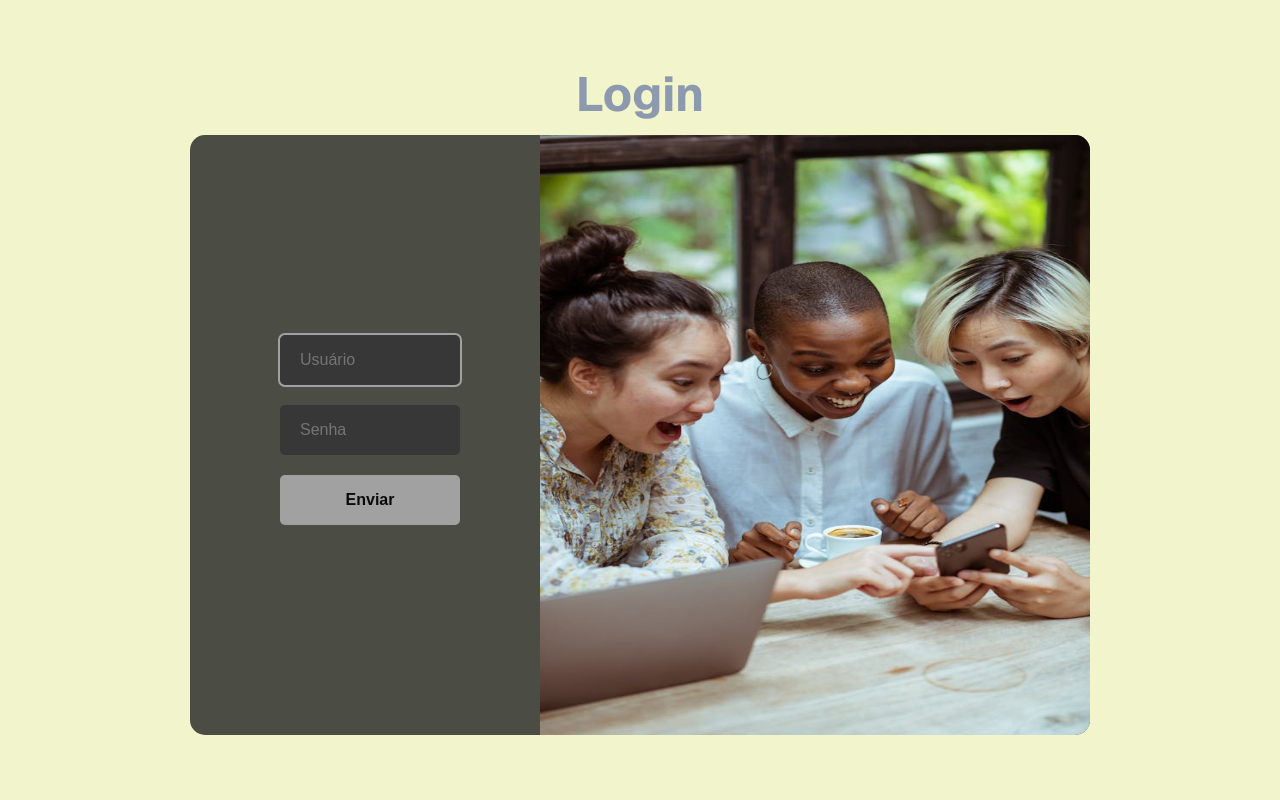
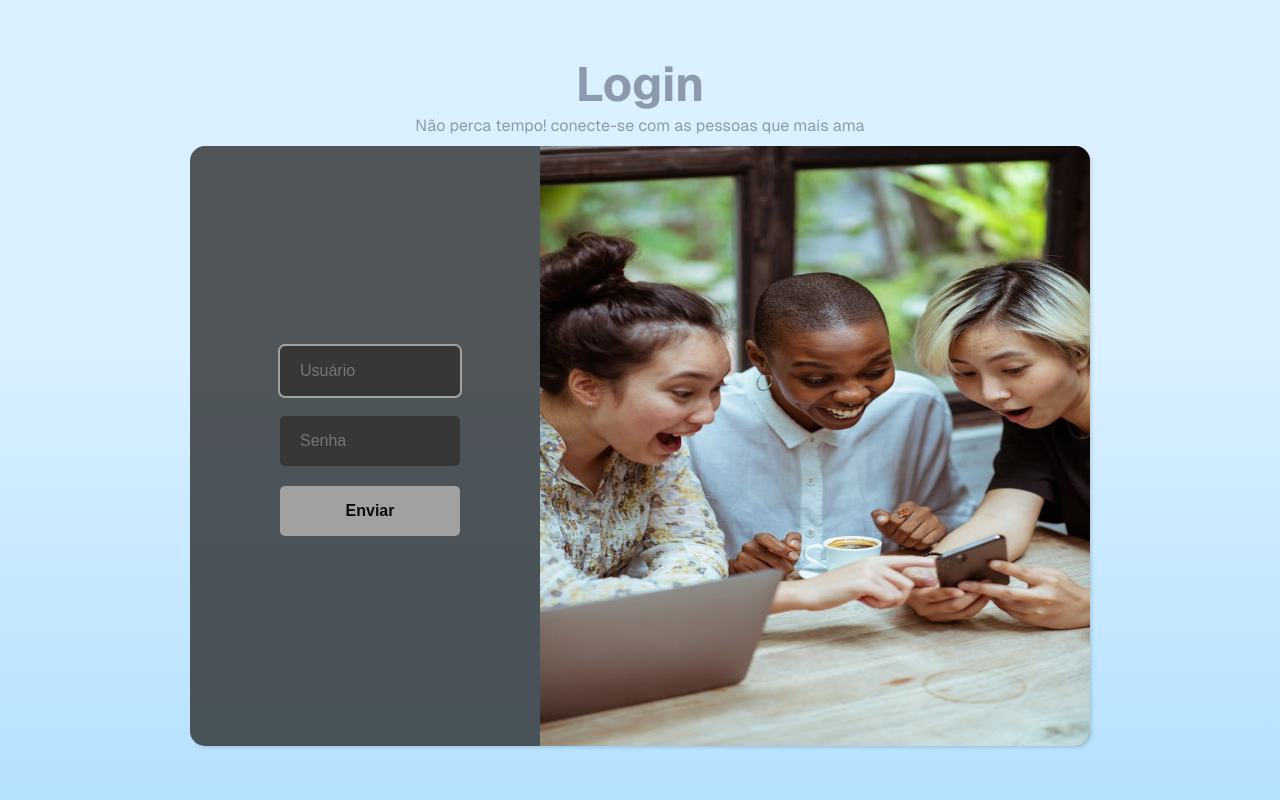
Before and after one commit to zampini28/apptalk, a Flask app: page /login in a window 1280 px wide. Run offline with Flask 3, Linux system fonts and the light colour scheme.

Commit message:
Conclusão do estilo de login

```diff
--- a/static/main.css
+++ b/static/main.css
@@ -21,9 +21,9 @@
     --bg-color-not: #d6f4ff;
     --bnt-disable-color-not: #46abe5b0;
     --bnt-color-not: #046ee5;
-    --bg-color: #111111;
+    --bg-color: white;
     --user-input-color: whitesmoke;
-    --sub-bg-color: #232323cd;
+    --sub-bg-color: #232323c0;
     --bnt-disable-color: #a1a1a1;
     --bnt-color: #a1a1a1;
     --input-bg-color: #373737;
@@ -59,6 +59,21 @@ body {
     font-family: 'Geist';
 }
 
+#div-login-title {
+    text-align: center;
+}
+
+#text-main-login {
+    color: #8D99AE;
+    font-size: 3em;
+    font-family: 'Geist', 'sans-serif';
+    margin: auto;
+}
+
+.sub-title-text {
+    color: #8D99AE;
+}
+
 .container {
     display: flex;
     align-items: center;
@@ -67,7 +82,8 @@ body {
     gap: 10px;
     width: 100vw;
     height: 100vh;
-    background-color: #F2F4CB;
+    /*#01BB27 #01bb2661*/
+    background-image: linear-gradient(to top, #B4E1FF, #b4e1ff78 60%);
 }
 
 .subcontainer-form {
@@ -77,6 +93,7 @@ body {
     width: 900px;
     position: relative;
     border-radius: 15px;
+    box-shadow: 2px 2px 3px rgba(0, 0, 0, 0.116);
     /*max-width: 350px;*/
     /*border-radius: 5px;
     box-shadow: 0 1px 2px #0003;
@@ -93,7 +110,7 @@ body {
     position: absolute;
     top: 50%;
     left: 10%;
-    transform: translateY( -50%);
+    transform: translateY(-50%);
 
 }
 
@@ -203,11 +220,7 @@ a {
     transform: translateY(0);
 }
 
-#text-main-login {
-    color: #8D99AE;
-    font-size: 3em;
-    font-family: 'Geist', 'sans-serif';
-}
+
 
 
 
--- a/templates/index.html
+++ b/templates/index.html
@@ -24,10 +24,10 @@
         relações e aprofunde seus interesses.</p>
     </div>
     <div class=button-container>
-      <a id=login target="next" href=/login class=link>
+      <a id=login rel="next" href=/login class=link>
         <span class=button-text>Login</span>
       </a>
-      <a id=signup target="next" href=/cadastro class=link>
+      <a id=signup rel="next" href=/cadastro class=link>
         <span class=button-text>Cadastre-se</span>
       </a>
     </div>
--- a/templates/login.html
+++ b/templates/login.html
@@ -18,6 +18,7 @@
     <h2 id="text-main-login">
       Login
     </h2>
+    <p class=sub-title-text>Não perca tempo! conecte-se com as pessoas que mais ama</p>
   </div>
 
   <div id="subcontainer" class="subcontainer-form">
```
